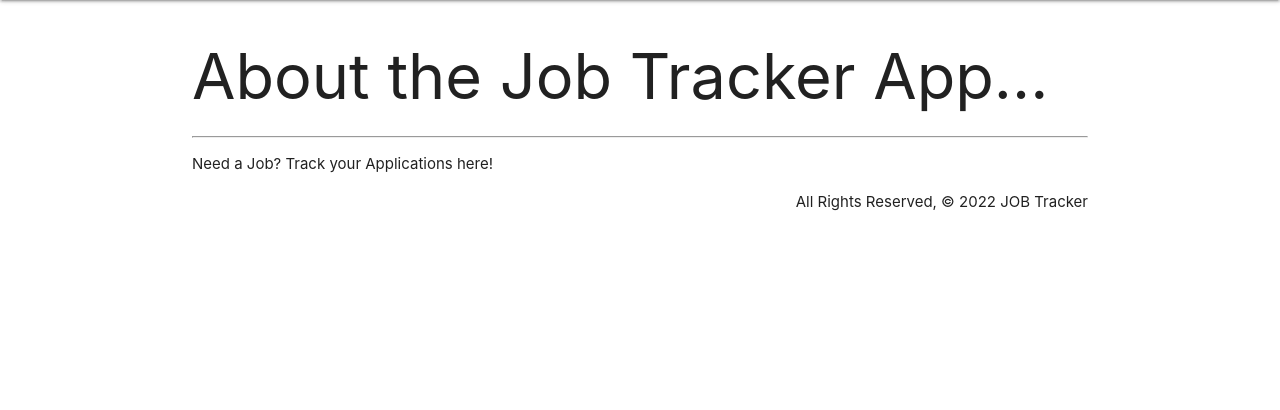
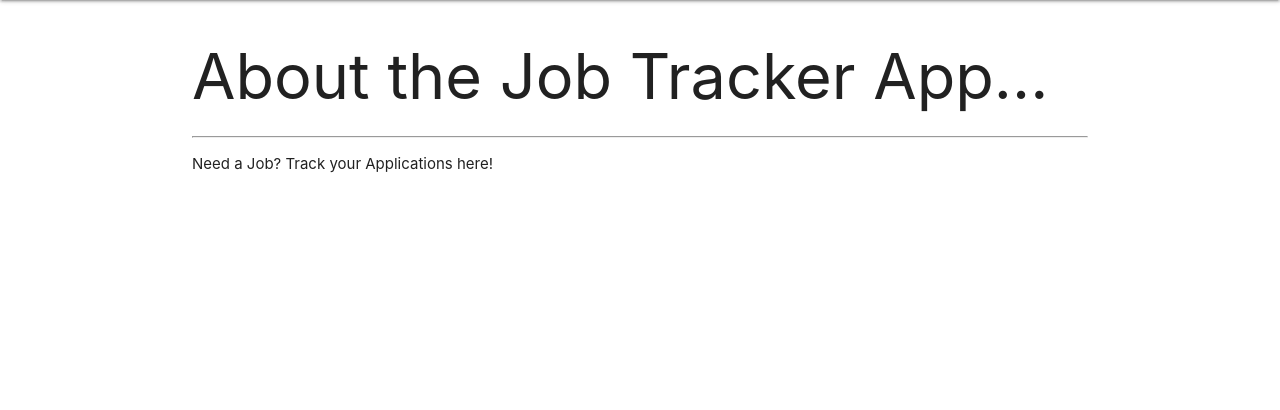
Before and after one commit to dominikconway/jobtracker, a Django app: page /about/ in a window 1280 px wide. Shown: the part 64-474 px from the top of the page. Run offline with Django 4.2, Linux system fonts and the light colour scheme.

Commit message:
adds readme.md

```diff
--- a/main_app/templates/about.html
+++ b/main_app/templates/about.html
@@ -4,6 +4,5 @@
   <h1>About the Job Tracker App...</h1>
   <hr />
   <p>Need a Job? Track your Applications here!</p>
-  <footer>All Rights Reserved, &copy; 2022 JOB Tracker</footer>
 
   {% endblock %}
```
Also changed, not shown: README.md (added).
